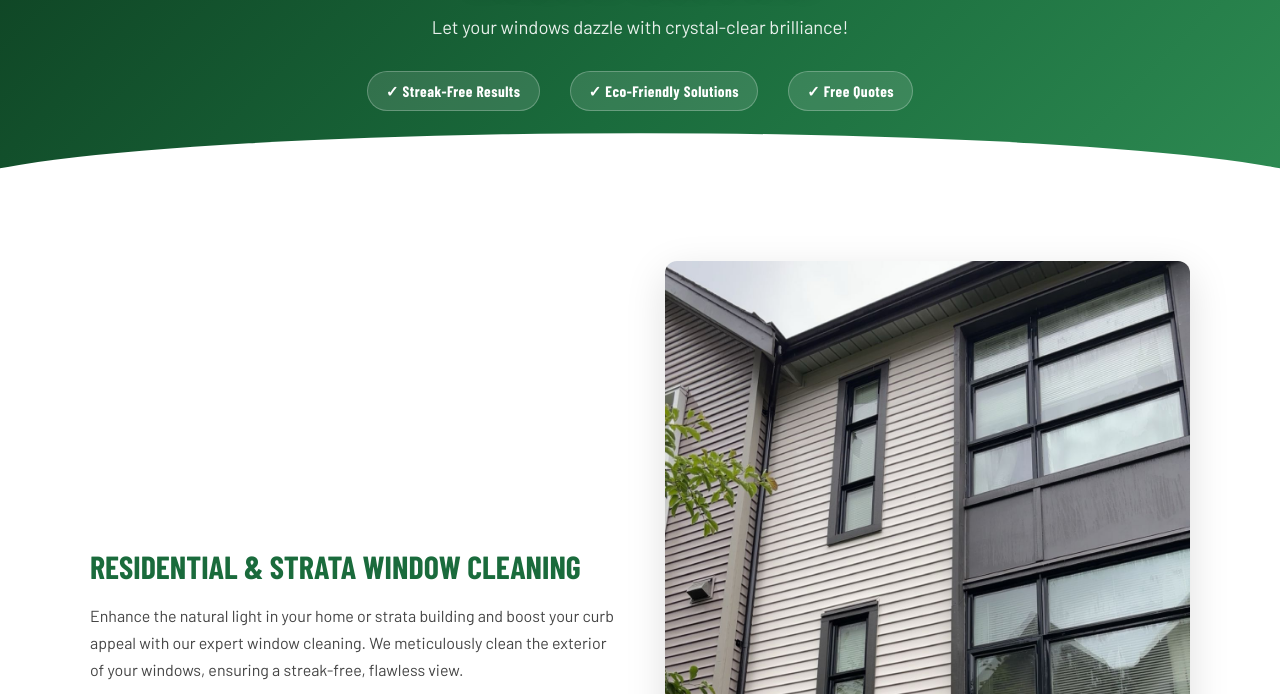
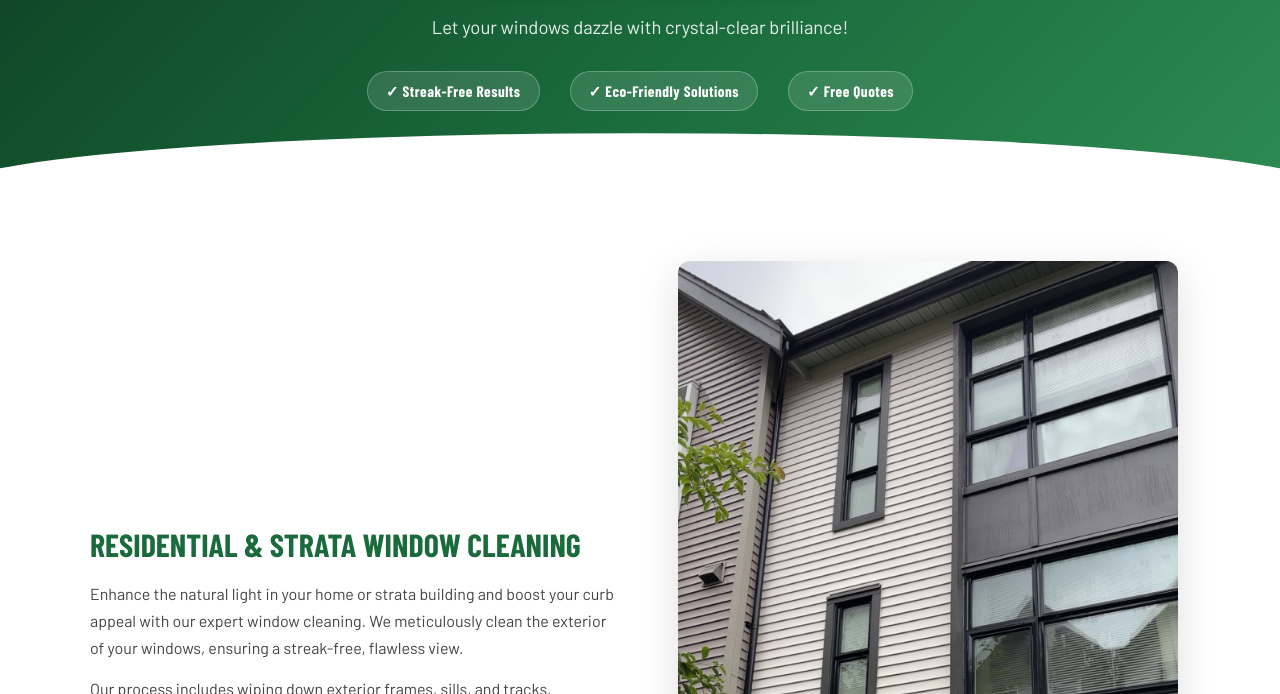
Before and after one commit to jankovicdanilo2-cmyk/Green-Clean, a website: page public/window-cleaning.html in a window 1280 px wide. Shown: the part 204-898 px from the top of the page. Drawn offline with nearby package versions, Linux system fonts and the light colour scheme; a web font is replaced by a local one.

Commit message:
Reduce service image size on window cleaning page

```diff
--- a/public/window-cleaning.html
+++ b/public/window-cleaning.html
@@ -52,7 +52,8 @@
         .service-text { padding: 10px 0; }
         .service-text h2 { color: var(--primary-color); margin-bottom: 16px; font-size: 2rem; }
         .service-text p { margin-bottom: 14px; line-height: 1.7; color: #444; }
-        .service-image img { width: 100%; border-radius: 12px; box-shadow: 0 12px 40px rgba(0,0,0,0.13); display: block; }
+        .service-image img { width: 100%; max-width: 500px; border-radius: 12px; box-shadow: 0 12px 40px rgba(0,0,0,0.13); display: block; margin: 0 auto; }
+        .service-image { text-align: center; }
 
         .service-cta { background: linear-gradient(135deg, #0d3d20 0%, #1A6B3C 100%); color: #fff; text-align: center; padding: 70px 20px; }
         .service-cta h2 { color: #fff; font-size: 2.4rem; margin-bottom: 12px; }
```
